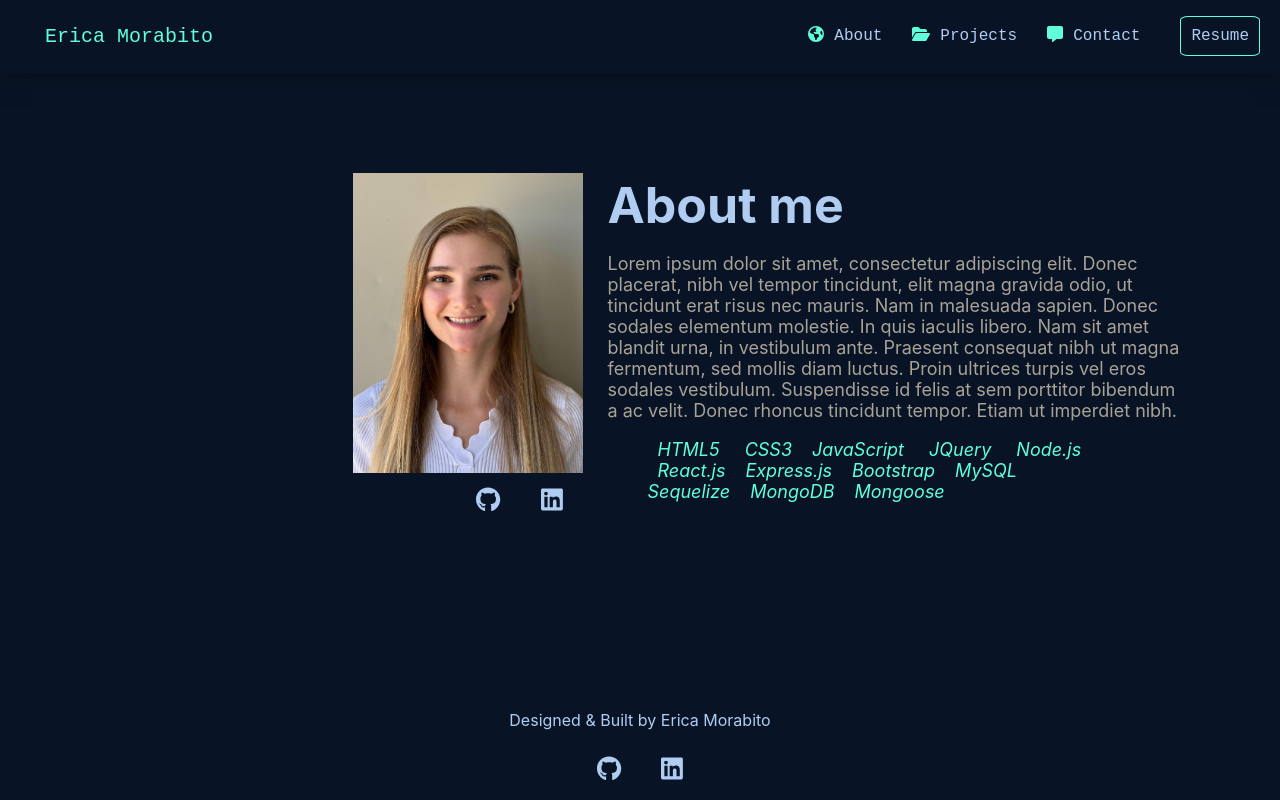
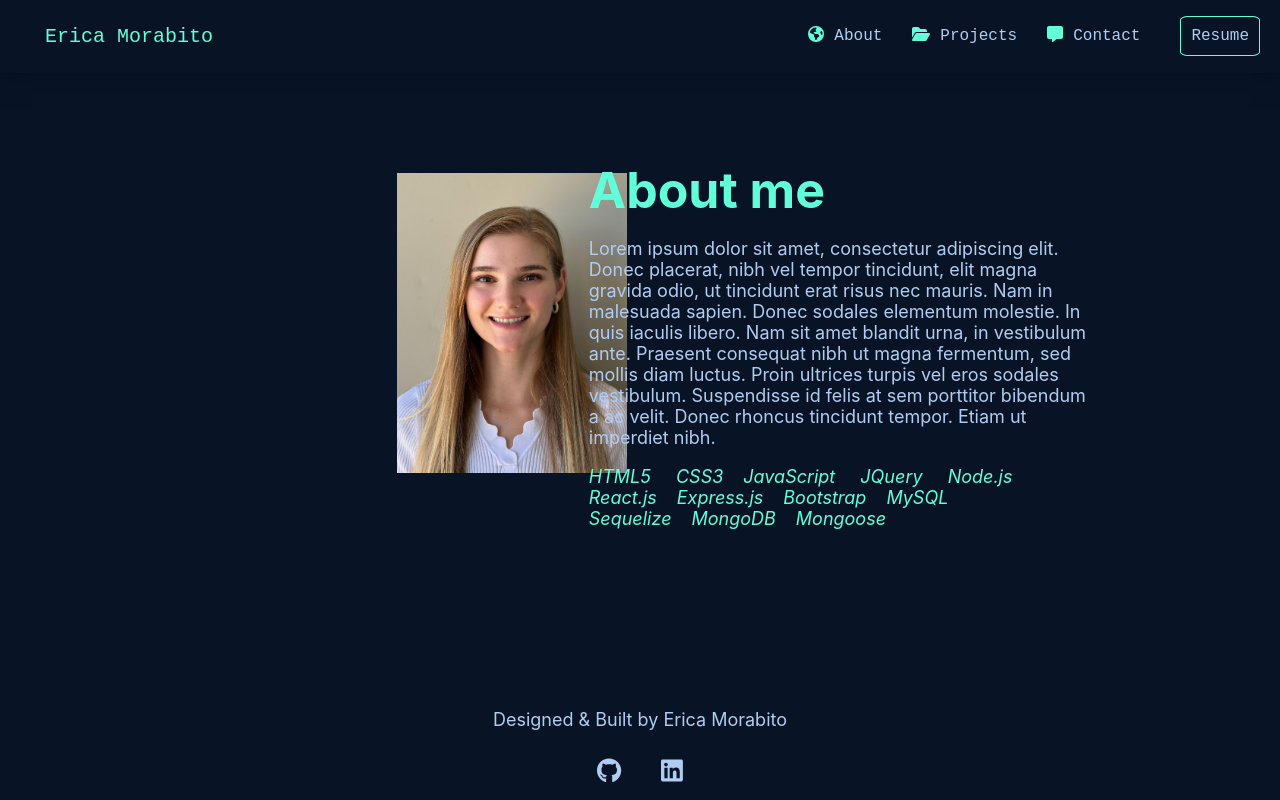
Before and after one commit to ericaemorabito/React_Portfolio, a React (Create React App) app: page /about in a window 1280 px wide. Built offline with nearby package versions, Linux system fonts and the light colour scheme.

Commit message:
styling in progress

```diff
--- a/src/components/About/About.js
+++ b/src/components/About/About.js
@@ -1,23 +1,22 @@
 import './index.css'
 import profilePic from '../../assets/images/profile-pic.jpeg'
-import { FontAwesomeIcon } from '@fortawesome/react-fontawesome';
+//import { FontAwesomeIcon } from '@fortawesome/react-fontawesome';
 
 function About() {
   return (
     <div className='about-me'>
-
       <div className='about-me-image-icons'>
-        <div>
+        <div id="profile-pic-area">
           <img src={profilePic} alt='Erica Morabito'></img>
         </div>
-        <div>
+        {/* <div>
           <a href="https://github.com/ericaemorabito" rel="noreferrer" target="_blank">
             <FontAwesomeIcon icon={["fab", "github"]} className='icon' />
           </a>
           <a href="https://www.linkedin.com/in/erica-morabito" rel="noreferrer" target="_blank">
             <FontAwesomeIcon icon={["fab", "linkedin"]} className='icon' />
           </a>
-        </div>
+        </div> */}
       </div>
 
       <div className='about-me-text'>
--- a/src/components/About/index.css
+++ b/src/components/About/index.css
@@ -1,46 +1,49 @@
+/*TODO: responsive design */
+
 .about-me {
-  display: flex;
-  align-items: center;
+  /* display: flex;
+  align-items: center; */
   margin: 100px 50px 0px 0px;
  }
 
 #about-me-title {
-  color: var(--blue-text);
+  color: var(--green-text);
   font-size: 50px;
   margin: 0px;
 }
 
 .about-me-text {
   font-size: 18px;
-  width: 50%;
-  margin-left: 25px;
-  margin-right: 40px;
+  width: 40%;
   color: var(--grey-text);
+  position: fixed;
+  left: 46%;
+  top: 20%;
+  height: 100vh;
 }
 
-ul {
-  margin-left: 0px;
+/*UL List */
+.about-me-tech-list {
+  list-style-type: none;
+  margin: 0px;
+  padding: 0px;
 }
 
+/*Each list item*/
 .tech-list {
   color: var(--green-text);
+  padding-left: 0px;
+  margin: 0px 10px 10px 0px;
   font-style: italic;
-  margin-left: 0px;
-}
-
-.about-me-image-icons {
-  display: flex;
-  flex-direction: column;
-  justify-content: flex-end;
-  align-items: flex-end;
-  width: 50%;
 }
 
 img {
   height: 300px;
   width: 230px;
+  position: fixed;
+  left: 31%;
 }
 
 img:hover {
-  filter: blur(20px);
+  border: 2px solid;
 }
--- a/src/components/Contact/index.css
+++ b/src/components/Contact/index.css
@@ -7,15 +7,16 @@
   margin: 100px 50px 50px 0px;
 }
 
+h2 {
+  font-size: 45px;
+}
+
 #email-btn {
-  margin-top: 15px;
+  font-size: 18px;
+  margin-top: 18px;
 }
-/* .contact-form {
-  display: flex;
-  flex-direction: column;
-  justify-content: center;
-  align-items: center;
-  height: 200px;
-  width: 450px;
-  border: solid 1px;
-} */
+
+p {
+  color: var(--blue-text);
+  font-size: 18px;
+}
--- a/src/components/Home/index.css
+++ b/src/components/Home/index.css
@@ -24,4 +24,5 @@
 
 #home-description {
   margin: 0px 30px 10px 30px;
+  color: var(--grey-text);
 }
```
